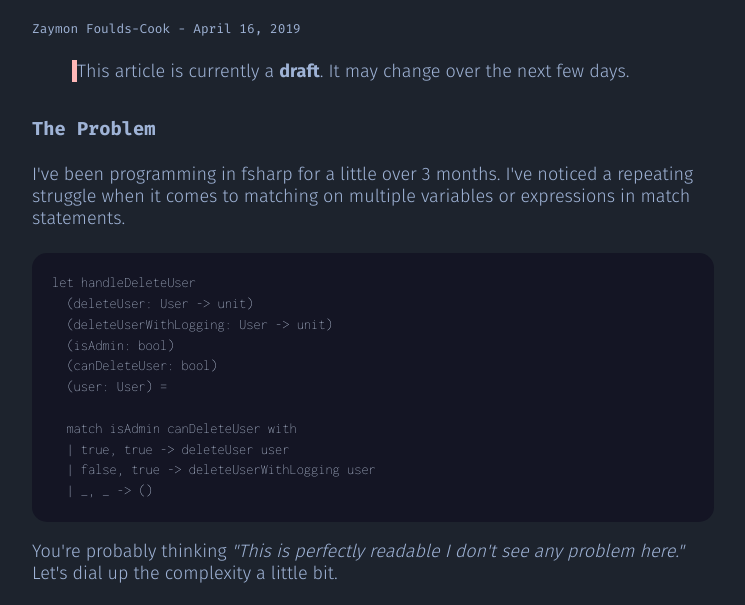
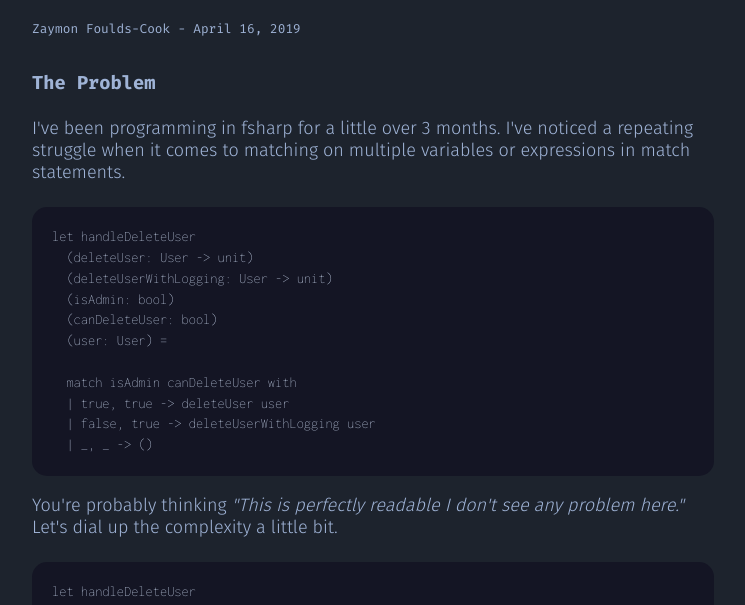
Before and after one commit to ZaymonFC/Zaymon.dev, a Gatsby site: page /Humanise-your-match-statements-with-types/ in a window 1280 px wide. Shown: the part 155-760 px from the top of the page, without its empty margins (267-1012 px from the left). Built offline with nearby package versions, Linux system fonts and the light colour scheme; Gatsby itself is replaced by a stand-in of ours; some packages are replaced by stand-ins of ours; code samples lack their colours; what typography-theme-ocean-beach would draw is missing.

Commit message:
Remove draft tag line

```diff
--- a/content/blog/Humanise-your-match-statements-with-types/index.md
+++ b/content/blog/Humanise-your-match-statements-with-types/index.md
@@ -4,8 +4,6 @@ date: "2019-04-16T10:00:00+1000"
 author: Zaymon Foulds-Cook
 description: Exploring the application of single use types to enhance the readability of match expressions.
 ---
-
-> This article is currently a __draft__. It may change over the next few days.
 
 ### The Problem
 I've been programming in fsharp for a little over 3 months.  I've noticed a repeating struggle when it comes to matching on multiple variables or expressions in match statements.
```
